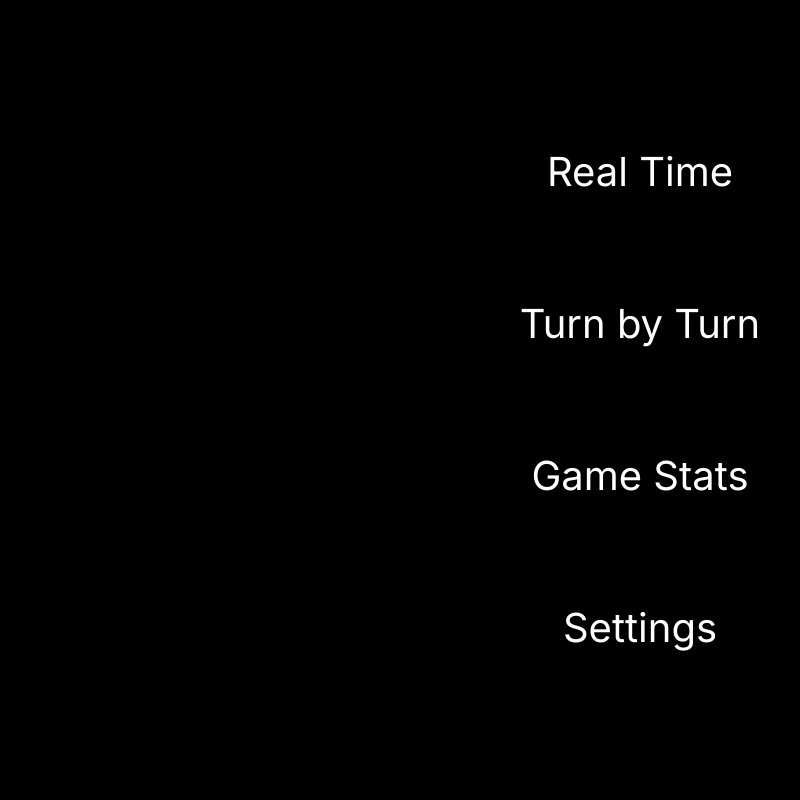
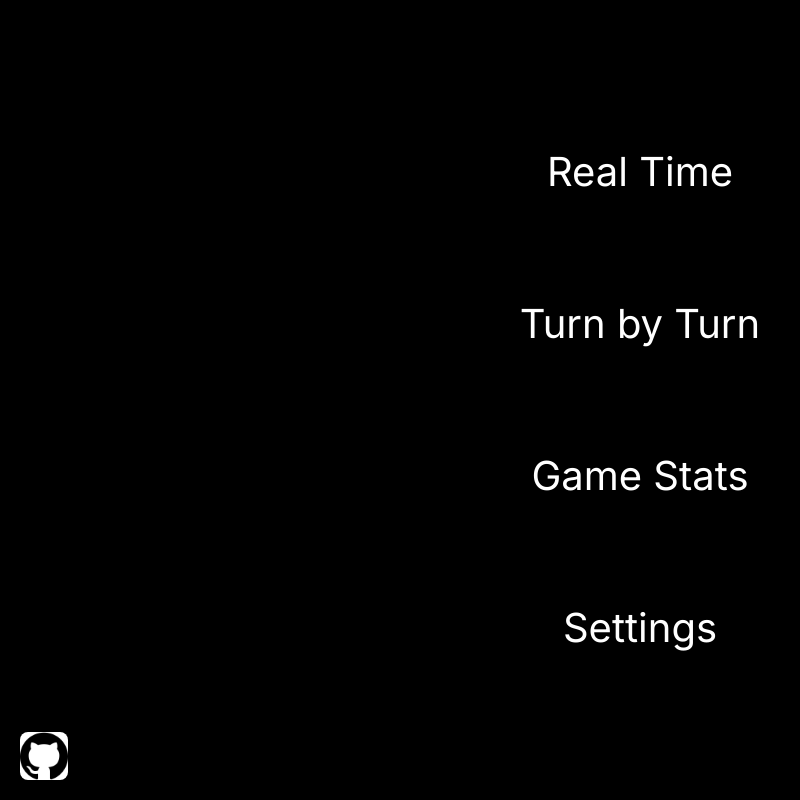
Before and after one commit to scrying-circle/SettlerSupport, a Next.js app: page / in a window 1280 px wide. Shown: the whole page, without its empty margins (0-800 px from the left). Built offline with nearby package versions, Linux system fonts and the light colour scheme.

Commit message:
github button

```diff
--- a/app/page.tsx
+++ b/app/page.tsx
@@ -1,6 +1,7 @@
 'use client';
 import Link from 'next/link'
 import { use, useEffect } from 'react'
+import GitHubButton from './components/GitHubButton'
 export default function Home() {
   const defaults = {
     volume: 5.0,
@@ -21,6 +22,7 @@ export default function Home() {
       <Link href="/turnbased">Turn by Turn</Link>
       <Link href="/stats">Game Stats</Link>
       <Link href="/settings">Settings</Link>
+      <GitHubButton />
     </main>
   )
 }
```
